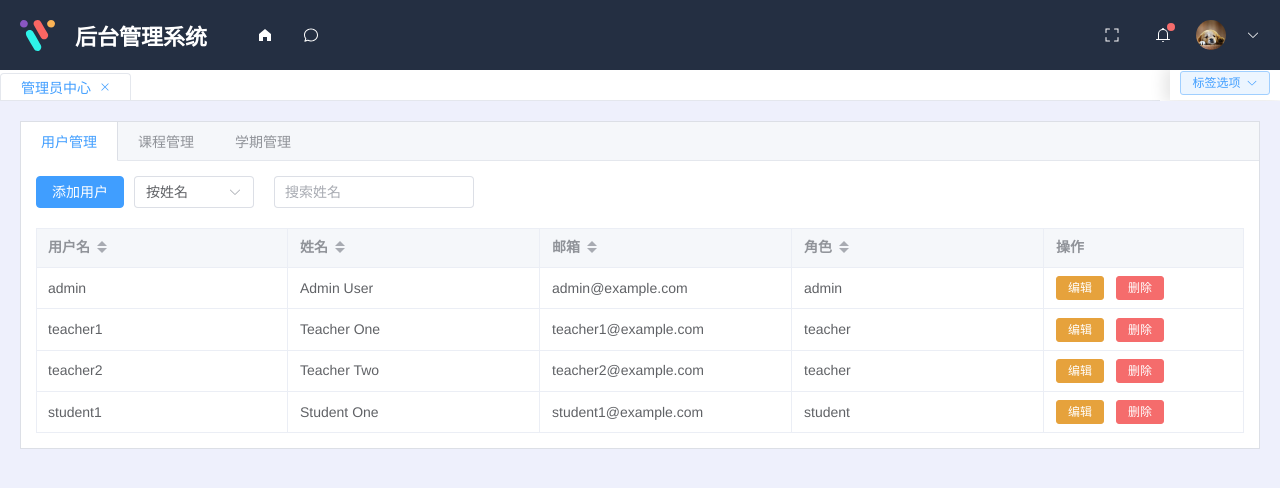
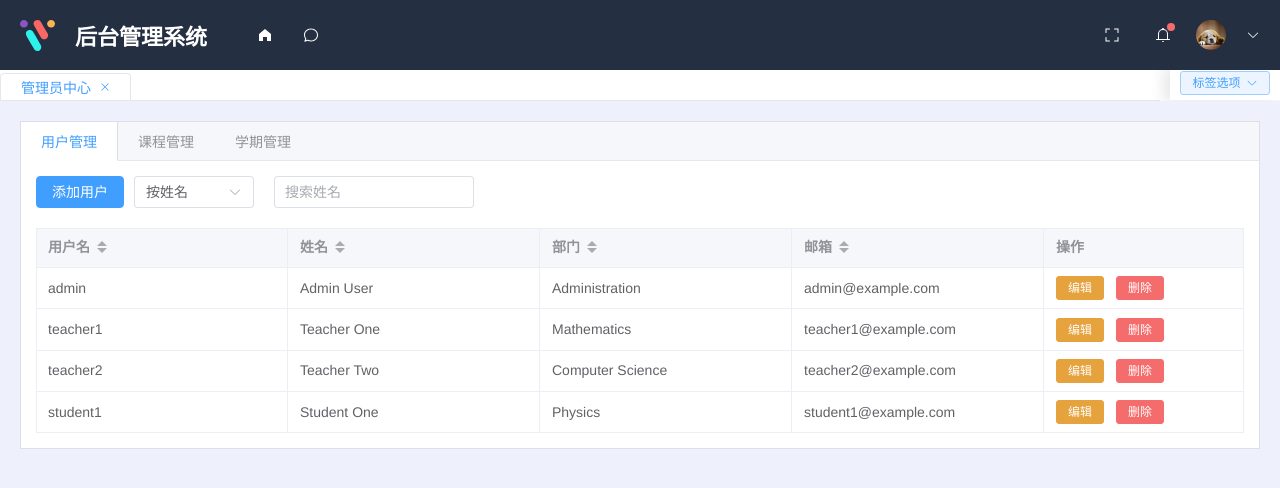
Before and after one commit to sustech-cs304/team-project-25spring-12, a Vue app in the folder frontend/: page /#/admin in a window 1280 px wide. Shown: the top 488 px of the page. Built offline with nearby package versions, Linux system fonts and the light colour scheme; a small style sheet from the web is missing; what v3-waterfall would draw is missing.

Commit message:
redefine users

```diff
--- a/frontend/src/renderer/views/pages/admin.vue
+++ b/frontend/src/renderer/views/pages/admin.vue
@@ -9,10 +9,12 @@
             <el-select v-model="userSearchType" style="width: 120px; margin-right: 10px">
               <el-option label="按姓名" value="name" />
               <el-option label="按用户名" value="username" />
+              <el-option label="按部门" value="department" />
+              <el-option label="按邮箱" value="email" />
             </el-select>
             <el-input
               v-model="userSearch"
-              :placeholder="userSearchType === 'username' ? '搜索用户名' : '搜索姓名'"
+              :placeholder="getUserSearchPlaceholder"
               style="width: 200px"
               clearable
               @input="filterUsers"
@@ -26,8 +28,8 @@
           >
             <el-table-column prop="username" label="用户名" sortable />
             <el-table-column prop="name" label="姓名" sortable />
+            <el-table-column prop="department" label="部门" sortable />
             <el-table-column prop="email" label="邮箱" sortable />
-            <el-table-column prop="role" label="角色" sortable />
             <el-table-column label="操作" width="200">
               <template #default="{ row }">
                 <el-button type="warning" size="small" @click="openEditUserDialog(row)">编辑</el-button>
@@ -139,18 +141,11 @@
         <el-form-item label="用户名" prop="username">
           <el-input v-model="userForm.username" />
         </el-form-item>
+        <el-form-item label="部门" prop="department">
+          <el-input v-model="userForm.department" />
+        </el-form-item>
         <el-form-item label="邮箱" prop="email">
           <el-input v-model="userForm.email" />
-        </el-form-item>
-        <el-form-item label="密码" prop="password">
-          <el-input v-model="userForm.password" type="password" />
-        </el-form-item>
-        <el-form-item label="角色" prop="role">
-          <el-select v-model="userForm.role" placeholder="选择角色">
-            <el-option label="管理员" value="admin" />
-            <el-option label="教师" value="teacher" />
-            <el-option label="学生" value="student" />
-          </el-select>
         </el-form-item>
       </el-form>
       <template #footer>
@@ -191,17 +186,17 @@
             clearable
             multiple
             style="width: 100%"
-            :filter-method="filterTeachers"
+            :filter-method="filterUsers"
           >
             <el-option
-              v-for="teacher in teachers"
-              :key="teacher.username"
-              :label="teacher.name"
-              :value="teacher.username"
+              v-for="user in filteredUsersForCourse"
+              :key="user.username"
+              :label="user.name"
+              :value="user.username"
             >
-              <div class="teacher-option">
-                <span class="teacher-name">{{ teacher.name }}</span>
-                <span class="teacher-email">{{ teacher.email }}</span>
+              <div class="user-option">
+                <span class="user-name">{{ user.name }}</span>
+                <span class="user-email">{{ user.email }}</span>
               </div>
             </el-option>
           </el-select>
@@ -214,17 +209,17 @@
             clearable
             multiple
             style="width: 100%"
-            :filter-method="filterAssistants"
+            :filter-method="filterUsers"
           >
             <el-option
-              v-for="assistant in assistants"
-              :key="assistant.username"
-              :label="assistant.name"
-              :value="assistant.username"
+              v-for="user in filteredUsersForCourse"
+              :key="user.username"
+              :label="user.name"
+              :value="user.username"
             >
-              <div class="teacher-option">
-                <span class="teacher-name">{{ assistant.name }}</span>
-                <span class="teacher-email">{{ assistant.email }}</span>
+              <div class="user-option">
+                <span class="user-name">{{ user.name }}</span>
+                <span class="user-email">{{ user.email }}</span>
               </div>
             </el-option>
           </el-select>
@@ -274,33 +269,49 @@ const userFormRef = ref(null)
 const userForm = ref({
   name: '',
   username: '',
-  email: '',
-  role: '',
-  password: ''
+  department: '',
+  email: ''
 })
 const userRules = {
   name: [{ required: true, message: '请输入姓名', trigger: 'blur' }],
   username: [{ required: true, message: '请输入用户名', trigger: 'blur' }],
+  department: [{ required: true, message: '请输入部门', trigger: 'blur' }],
   email: [
     { required: true, message: '请输入邮箱', trigger: 'blur' },
     { type: 'email', message: '请输入有效的邮箱地址', trigger: ['blur', 'change'] }
-  ],
-  role: [{ required: true, message: '请选择角色', trigger: 'change' }],
-  password: [{ required: true, message: '请输入密码', trigger: 'blur' }]
+  ]
 }
 const users = ref([
-  { name: 'Admin User', username: 'admin', email: 'admin@example.com', role: 'admin' },
-  { name: 'Teacher One', username: 'teacher1', email: 'teacher1@example.com', role: 'teacher' },
-  { name: 'Teacher Two', username: 'teacher2', email: 'teacher2@example.com', role: 'teacher' },
-  { name: 'Student One', username: 'student1', email: 'student1@example.com', role: 'student' }
+  { name: 'Admin User', username: 'admin', department: 'Administration', email: 'admin@example.com' },
+  { name: 'Teacher One', username: 'teacher1', department: 'Mathematics', email: 'teacher1@example.com' },
+  { name: 'Teacher Two', username: 'teacher2', department: 'Computer Science', email: 'teacher2@example.com' },
+  { name: 'Student One', username: 'student1', department: 'Physics', email: 'student1@example.com' }
 ])
 const filteredUsers = computed(() => {
   return users.value.filter(user => {
     if (userSearchType.value === 'name') {
       return user.name.toLowerCase().includes(userSearch.value.toLowerCase())
+    } else if (userSearchType.value === 'username') {
+      return user.username.toLowerCase().includes(userSearch.value.toLowerCase())
+    } else if (userSearchType.value === 'department') {
+      return user.department.toLowerCase().includes(userSearch.value.toLowerCase())
+    } else {
+      return user.email.toLowerCase().includes(userSearch.value.toLowerCase())
     }
-    return user.username.toLowerCase().includes(userSearch.value.toLowerCase())
   })
+})
+
+const getUserSearchPlaceholder = computed(() => {
+  switch (userSearchType.value) {
+    case 'username':
+      return '搜索用户名'
+    case 'department':
+      return '搜索部门'
+    case 'email':
+      return '搜索邮箱'
+    default:
+      return '搜索姓名'
+  }
 })
 
 const openAddUserDialog = () => {
@@ -309,27 +320,22 @@ const openAddUserDialog = () => {
 }
 const openEditUserDialog = (user) => {
   userDialogTitle.value = '编辑用户'
-  userForm.value = { ...user, password: '' }
+  userForm.value = { ...user }
   userDialogVisible.value = true
 }
 const resetUserForm = () => {
-  userForm.value = { name: '', username: '', email: '', role: '', password: '' }
+  userForm.value = { name: '', username: '', department: '', email: '' }
   userFormRef.value?.resetFields()
 }
 const saveUser = () => {
   userFormRef.value.validate((valid) => {
     if (valid) {
-      if (userForm.value.username in users.value.map(u => u.username)) {
-        const index = users.value.findIndex(u => u.username === userForm.value.username)
-        users.value[index] = { ...userForm.value, password: undefined }
+      const index = users.value.findIndex(u => u.username === userForm.value.username)
+      if (index !== -1) {
+        users.value[index] = { ...userForm.value }
         ElMessage.success('用户更新成功')
       } else {
-        users.value.push({
-          name: userForm.value.name,
-          username: userForm.value.username,
-          email: userForm.value.email,
-          role: userForm.value.role
-        })
+        users.value.push({ ...userForm.value })
         ElMessage.success('用户添加成功')
       }
       userDialogVisible.value = false
@@ -340,7 +346,6 @@ const deleteUser = (username) => {
   users.value = users.value.filter(user => user.username !== username)
   ElMessage.success('用户删除成功')
 }
-const filterUsers = () => {}
 
 // 课程管理相关
 const courseSearch = ref('')
@@ -387,11 +392,9 @@ const filteredCourses = computed(() => {
       const matchesSearch = courseSearchType.value === 'course_code'
         ? course.course_code.toString().includes(courseSearch.value)
         : course.name.toLowerCase().includes(courseSearch.value.toLowerCase())
-
       const matchesSemester = semesterFilter.value
         ? course.semester === semesterFilter.value
         : true
-
       return matchesSearch && matchesSemester
     })
     .map(course => ({
@@ -400,28 +403,15 @@ const filteredCourses = computed(() => {
     }))
 })
 
-const teachers = ref(users.value.filter(user => user.role === 'teacher'))
-const assistants = ref(users.value.filter(user => user.role === 'student'))
+const filteredUsersForCourse = ref(users.value)
 
-const filterTeachers = (query) => {
+const filterUsers = (query) => {
   const lowerQuery = query.toLowerCase()
-  teachers.value = users.value.filter(user =>
-    user.role === 'teacher' && (
-      user.name.toLowerCase().includes(lowerQuery) ||
-      user.username.toLowerCase().includes(lowerQuery) ||
-      user.email.toLowerCase().includes(lowerQuery)
-    )
-  )
-}
-
-const filterAssistants = (query) => {
-  const lowerQuery = query.toLowerCase()
-  assistants.value = users.value.filter(user =>
-    user.role === 'student' && (
-      user.name.toLowerCase().includes(lowerQuery) ||
-      user.username.toLowerCase().includes(lowerQuery) ||
-      user.email.toLowerCase().includes(lowerQuery)
-    )
+  filteredUsersForCourse.value = users.value.filter(user =>
+    user.name.toLowerCase().includes(lowerQuery) ||
+    user.username.toLowerCase().includes(lowerQuery) ||
+    user.email.toLowerCase().includes(lowerQuery) ||
+    user.department.toLowerCase().includes(lowerQuery)
   )
 }
 
@@ -444,8 +434,7 @@ const openEditCourseDialog = (course) => {
 const resetCourseForm = () => {
   courseForm.value = { id: null, name: '', semester: '', instructor: [], assistants: [], description: '' }
   courseFormRef.value?.resetFields()
-  teachers.value = users.value.filter(user => user.role === 'teacher')
-  assistants.value = users.value.filter(user => user.role === 'student')
+  filteredUsersForCourse.value = users.value
 }
 const saveCourse = () => {
   courseFormRef.value.validate((valid) => {
@@ -553,16 +542,16 @@ const filterSemesters = () => {}
   gap: 10px;
   align-items: center;
 }
-.teacher-option {
+.user-option {
   display: flex;
   justify-content: space-between;
   width: 100%;
 }
-.teacher-name {
+.user-name {
   flex: 1;
   text-align: left;
 }
-.teacher-email {
+.user-email {
   flex: 1;
   text-align: right;
   color: #909399;
```
